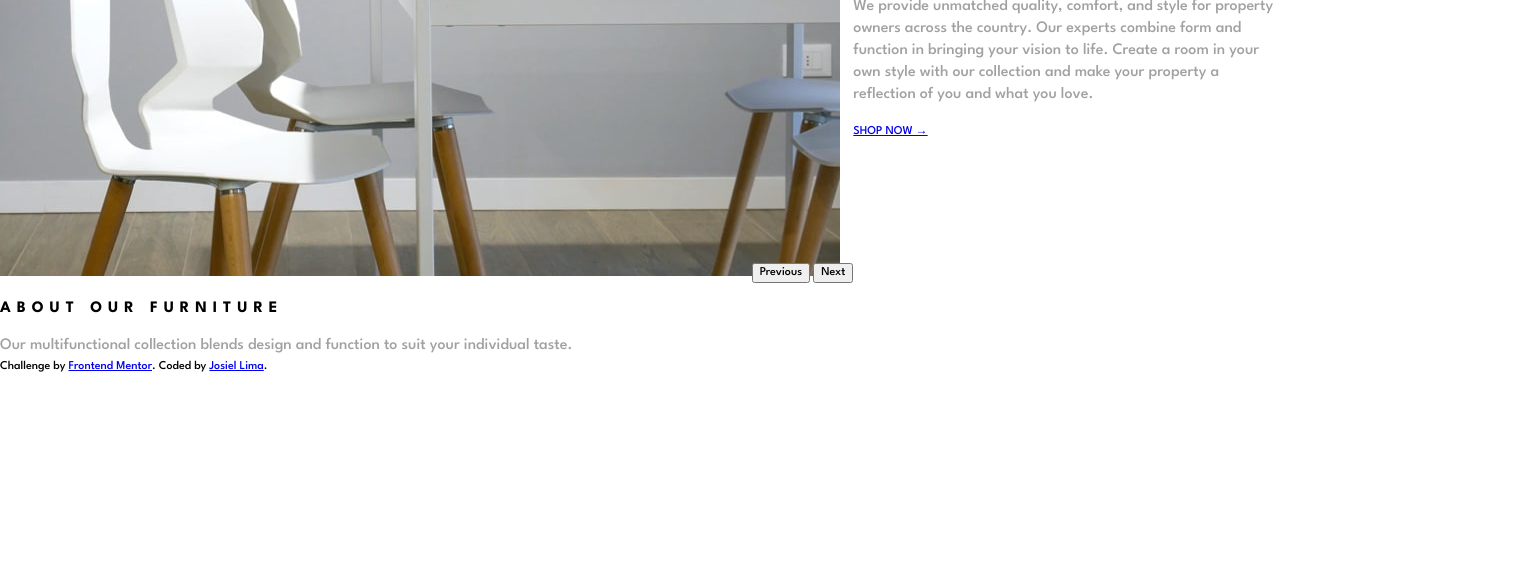
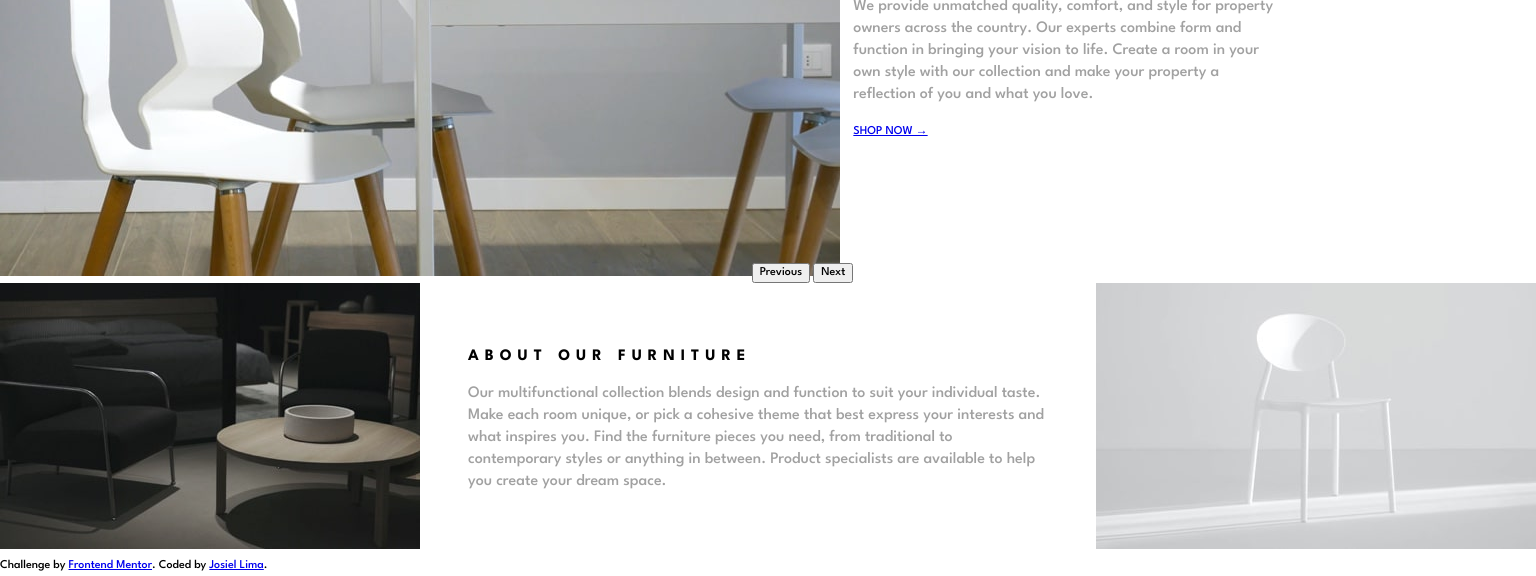
Before and after one commit to JosielLima/room-homepage, a website: page public/index.html in a window 1280 px wide. Shown: the part 258-834 px from the top of the page, 1536 px wide, since content can reach past the window. Before the commit the page ends 800 px from the top, so only its background shows below. Drawn offline with Linux system fonts and the light colour scheme.

Commit message:
add about style

```diff
--- a/public/index.html
+++ b/public/index.html
@@ -44,12 +44,19 @@
       </div>
   </section>
 
-    <section class="about">
-      <div class="about-container">
-        <h2>About our furniture</h2>
-        <p>Our multifunctional collection blends design and function to suit your individual taste.</p>
-      </div>
-    </section>
+  <section class="about">
+    <div class="about-image-first">
+      <img src="./images/image-about-dark.jpg" alt="Hero image">
+    </div>
+    <div class="about-container">
+      <h2>About our furniture</h2>
+      <p>Our multifunctional collection blends design and function to suit your individual taste. Make each room unique, or pick a cohesive theme that best express your interests and what inspires you. Find the furniture pieces you need, from traditional to contemporary styles or anything in between. Product specialists are available to help you create your dream space. </p>
+    </div>
+    <div class="about-image-last">
+      <img src="./images/image-about-light.jpg" alt="Hero image">
+    </div>
+  </section>
+
   <footer class="attribution">
     Challenge by <a href="https://www.frontendmentor.io?ref=challenge" target="_blank">Frontend Mentor</a>.
     Coded by <a href="#">Josiel Lima</a>.
--- /dev/null
+++ b/public/styles/about.css
@@ -0,0 +1,15 @@
+.about {
+  display: flex;
+  flex-direction: row;
+  justify-content: space-between;
+  gap: 0;
+}
+
+.about-container {
+  min-width: 580px;
+  padding: 3rem;
+
+  & h2 {
+    text-wrap: balance;
+  }
+}
--- a/public/styles/style.css
+++ b/public/styles/style.css
@@ -3,3 +3,4 @@
 @import url('layout.css');
 @import url('header.css');
 @import url('hero.css');
+@import url('about.css');
```
